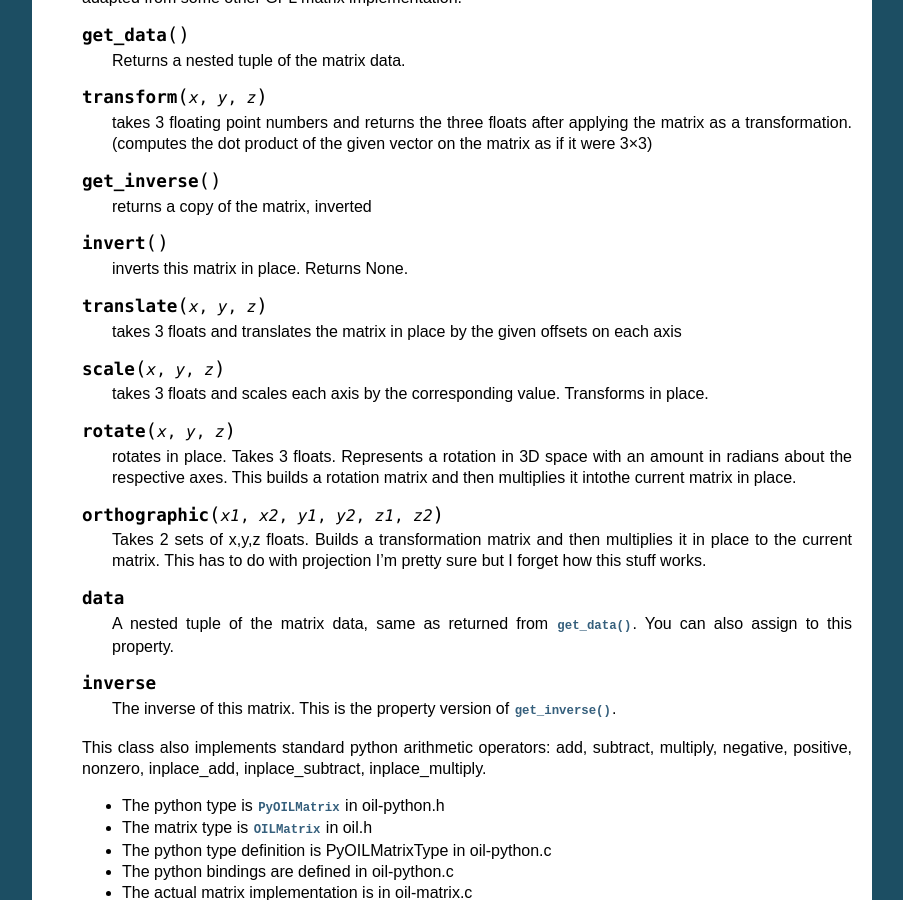
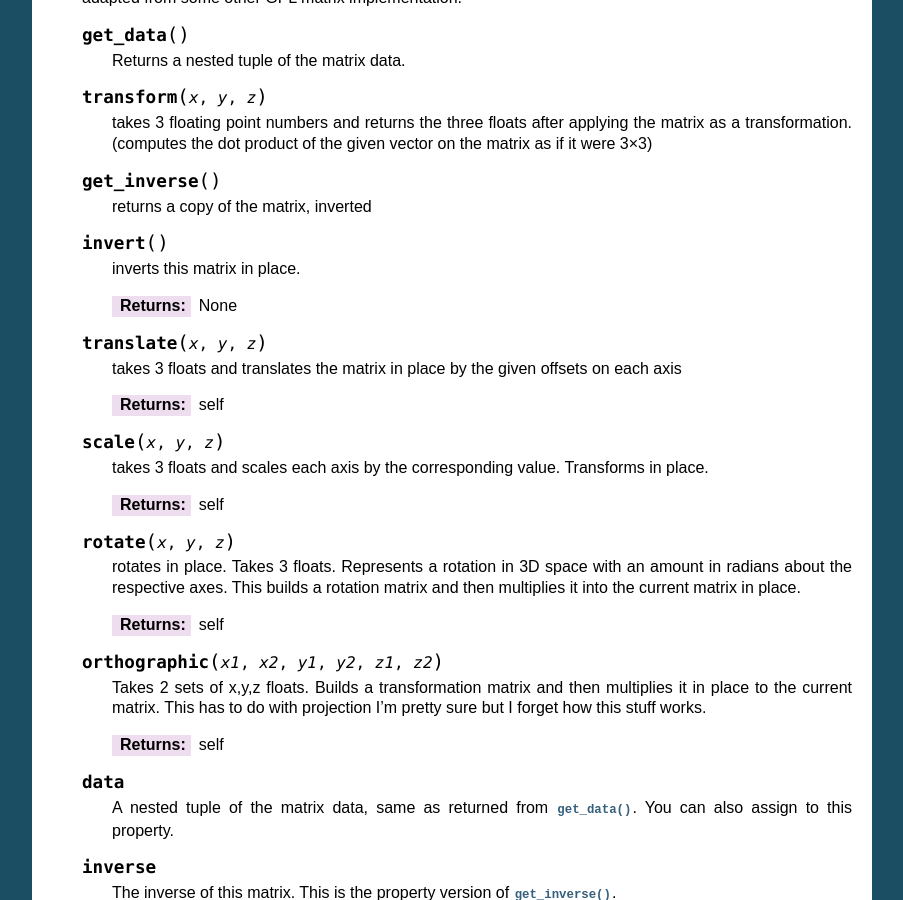
Before and after one commit to overviewer/Minecraft-Overviewer, a Sphinx documentation site: the page built from docs/design/oil.rst, in a window 1280 px wide and 900 px high, scrolled down 5457 px. Shown: the whole window, without its empty margins (198-1101 px from the left). Built offline with Sphinx 7.4.7, drawn with Linux system fonts in a browser that asks for light colours.

Commit message:
added some return values to oil docs

```diff
--- a/docs/design/oil.rst
+++ b/docs/design/oil.rst
@@ -340,29 +340,39 @@ Matrix Objects
 
     .. method:: invert
 
-        inverts this matrix in place. Returns None.
+        inverts this matrix in place.
+
+        :returns: None
 
     .. method:: translate(x,y,z)
 
         takes 3 floats and translates the matrix in place by the given offsets
         on each axis
 
+        :returns: self
+
     .. method:: scale(x,y,z)
 
         takes 3 floats and scales each axis by the corresponding value.
         Transforms in place.
 
+        :returns: self
+
     .. method:: rotate(x,y,z)
 
         rotates in place. Takes 3 floats. Represents a rotation in 3D space with
         an amount in radians about the respective axes. This builds a rotation
-        matrix and then multiplies it intothe current matrix in place.
+        matrix and then multiplies it into the current matrix in place.
+
+        :returns: self
 
     .. method:: orthographic(x1,x2,y1,y2,z1,z2)
 
         Takes 2 sets of x,y,z floats. Builds a transformation matrix and then
         multiplies it in place to the current matrix. This has to do with
         projection I'm pretty sure but I forget how this stuff works.
+
+        :returns: self
 
     .. attribute:: data
 
```
